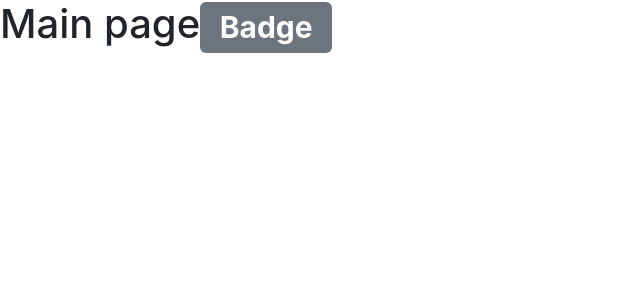
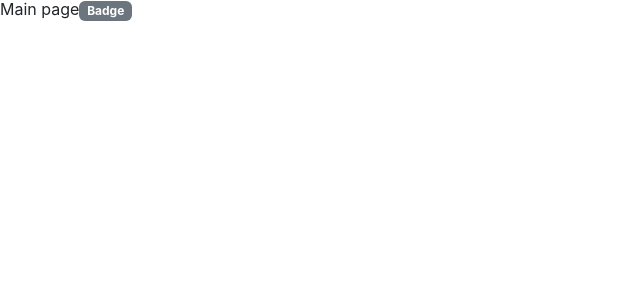
Before and after one commit to NikBel3476/video-blog-web-client, a Next.js app: page / in a window 1280 px wide. Shown: the top 300 px of the page, without its empty margins (0-640 px from the left). Built offline with nearby package versions, Linux system fonts and the light colour scheme.

Commit message:
feature: init tailwindcss

```diff
--- /dev/null
+++ b/postcss.config.js
@@ -0,0 +1,6 @@
+module.exports = {
+	plugins: {
+		tailwindcss: {},
+		autoprefixer: {},
+	},
+};
--- /dev/null
+++ b/tailwind.config.js
@@ -0,0 +1,8 @@
+/** @type {import('tailwindcss').Config} */
+module.exports = {
+	content: ['./pages/**/*.{js,ts,jsx,tsx}', './components/**/*.{js,ts,jsx,tsx}'],
+	theme: {
+		extend: {},
+	},
+	plugins: [],
+};
```
Also changed, not shown: styles/globals.css (+10 -6 lines).
